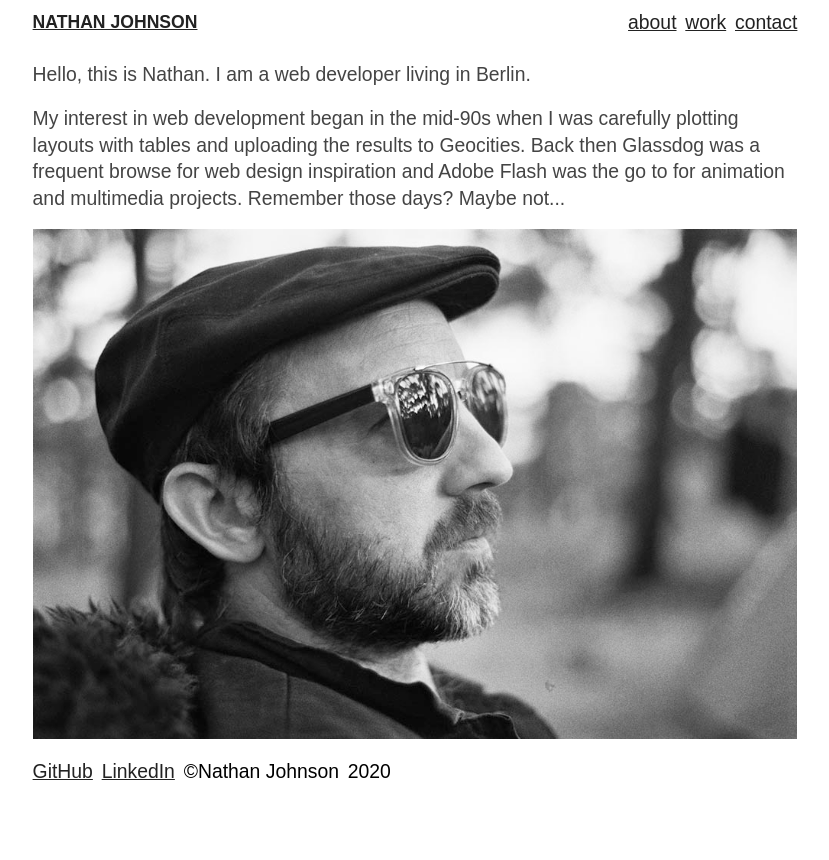
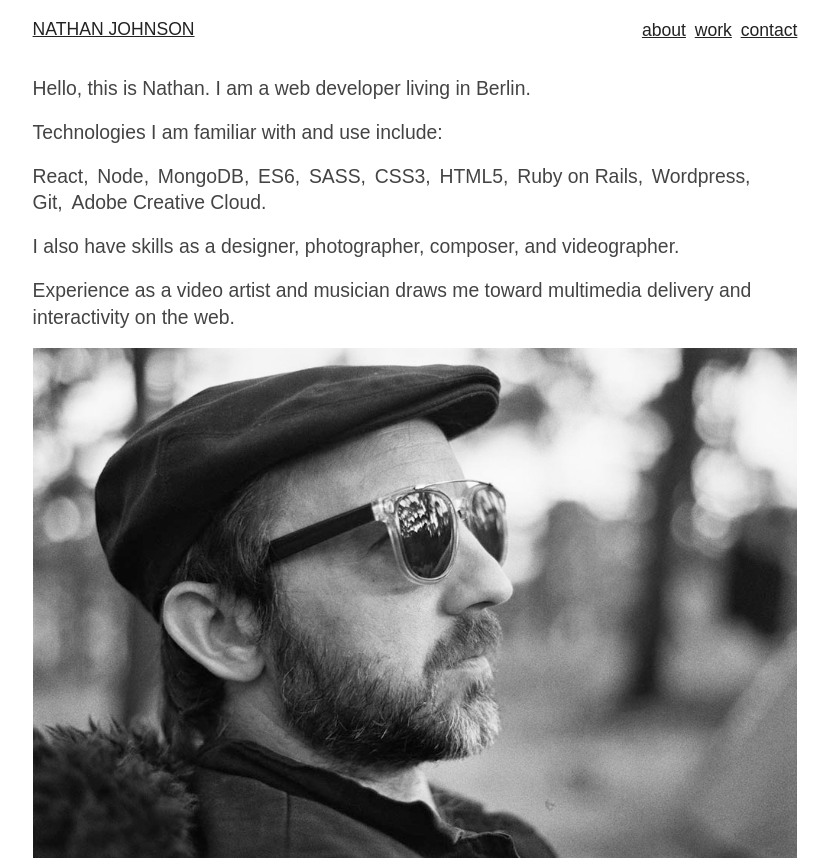
Before and after one commit to NLJZ/portfolio, a React (Create React App) app: page /about in a window 1280 px wide. Shown: the top 860 px of the page, without its empty margins (225-1054 px from the left). Before the commit the page ends 800 px from the top, so only its background shows below. Built offline with nearby package versions, Linux system fonts and the light colour scheme.

Commit message:
updated styles

```diff
--- a/src/App.js
+++ b/src/App.js
@@ -1,11 +1,6 @@
 import React from "react";
-import {
-  BrowserRouter as Router,
-  Switch,
-  Route,
-  withRouter,
-} from "react-router-dom";
-import { TransitionGroup, CSSTransition } from "react-transition-group";
+import { BrowserRouter as Router } from "react-router-dom";
+
 import Routes from "./Components/Routes";
 import Navbar from "./Components/Navbar";
 
--- a/src/Components/About.js
+++ b/src/Components/About.js
@@ -6,6 +6,31 @@ const About = () => {
     <section id="about">
       <div id="aboutText">
         <p>Hello, this is Nathan. I am a web developer living in Berlin.</p>
+        <p id="skills">
+          Technologies I am familiar with and use include:
+          <ul>
+            <li>React</li>
+            <li>Node</li>
+            <li>MongoDB</li>
+            <li>ES6</li>
+            <li>SASS</li>
+            <li>CSS3</li>
+            <li>HTML5</li>
+            <li>Ruby on Rails</li>
+            <li>Wordpress</li>
+            <li>Git</li>
+            <li>Adobe Creative Cloud</li>
+          </ul>
+        </p>
+        <p>
+          I also have skills as a designer, photographer, composer, and
+          videographer.
+        </p>
+        <p>
+          Experience as a video artist and musician draws me toward multimedia
+          delivery and interactivity on the web.
+        </p>
+        <img src={Me} />
         <p>
           My interest in web development began in the mid-90s when I was
           carefully plotting layouts with tables and uploading the results to
@@ -14,7 +39,6 @@ const About = () => {
           projects. Remember those days? Maybe not...
         </p>
       </div>
-      <img src={Me} />
     </section>
   );
 };
--- a/src/Components/Navbar.js
+++ b/src/Components/Navbar.js
@@ -4,9 +4,11 @@ import { NavLink } from "react-router-dom";
 const Navbar = () => {
   return (
     <nav>
-      <NavLink to="/">
-        <h1>Nathan Johnson</h1>
-      </NavLink>
+      <ul>
+        <li class="title">
+          <NavLink to="/">Nathan Johnson</NavLink>
+        </li>
+      </ul>
       <ul>
         <li>
           <NavLink to="/about">About</NavLink>
--- /dev/null
+++ b/src/scss/_about.scss
@@ -0,0 +1,19 @@
+#about {
+  ul {
+    margin-top: 1rem;
+    display: inline-block;
+  }
+  li {
+    padding: 0 0.5rem 0 0;
+    display: inline-block;
+  }
+  li:after {
+    content: ",";
+  }
+  li:last-child:after {
+    content: ".";
+  }
+  img {
+    padding-bottom: 1rem;
+  }
+}
--- a/src/scss/_navbar.scss
+++ b/src/scss/_navbar.scss
@@ -4,11 +4,31 @@ nav {
   margin-bottom: 1rem;
   justify-content: space-between;
   width: 100%;
-  padding: 0 1rem;
+  padding: 1rem;
   text-transform: lowercase;
 
-  h1 {
+  li:first-child {
+    padding-left: 0;
+  }
+
+  a {
+    font-size: 1rem;
+  }
+
+  .title {
     font-size: 1rem;
     text-transform: uppercase;
   }
 }
+
+@media only screen and (max-width: 400px) {
+  nav {
+    a {
+      font-size: 0.7rem;
+    }
+
+    .title {
+      font-size: 0.7rem;
+    }
+  }
+}
--- a/src/scss/_projects.scss
+++ b/src/scss/_projects.scss
@@ -49,11 +49,13 @@
     height: 100%;
     -webkit-filter: grayscale(100%); /* Safari 6.0 - 9.0 */
     filter: grayscale(100%);
+    opacity: 0.8;
   }
   img:hover {
     filter: none;
     transition: 0.5s ease-in-out;
     cursor: pointer;
+    opacity: 1;
   }
 }
 
--- a/src/scss/main.scss
+++ b/src/scss/main.scss
@@ -2,7 +2,7 @@
 @import "_navbar";
 @import "_projects";
 @import "_footer";
-
+@import "_about";
 * {
   box-sizing: border-box;
   font-family: sans-serif;
@@ -34,6 +34,7 @@ p {
 
 ul {
   display: inline-flex;
+  align-items: center;
 }
 
 li {
```
